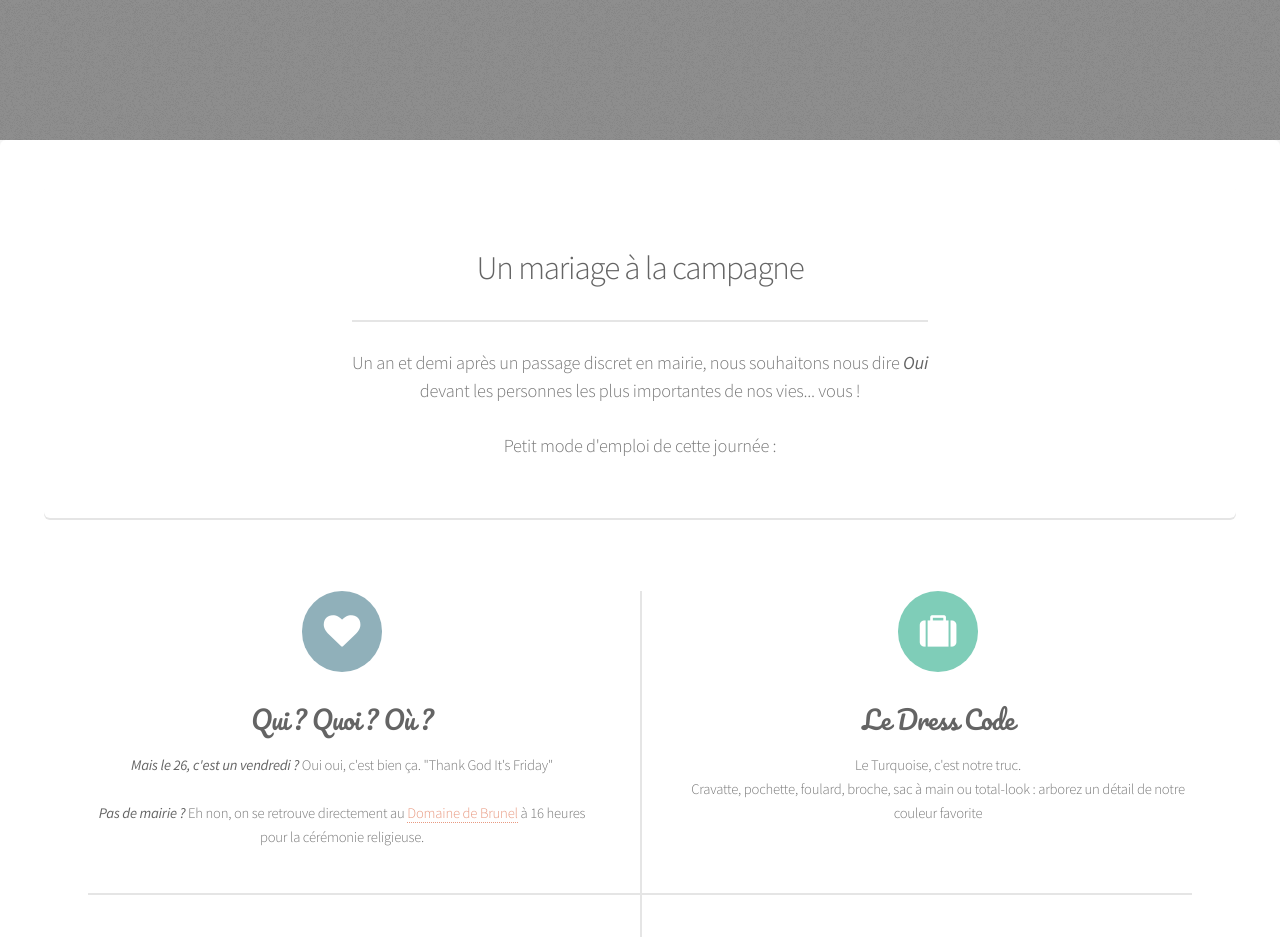
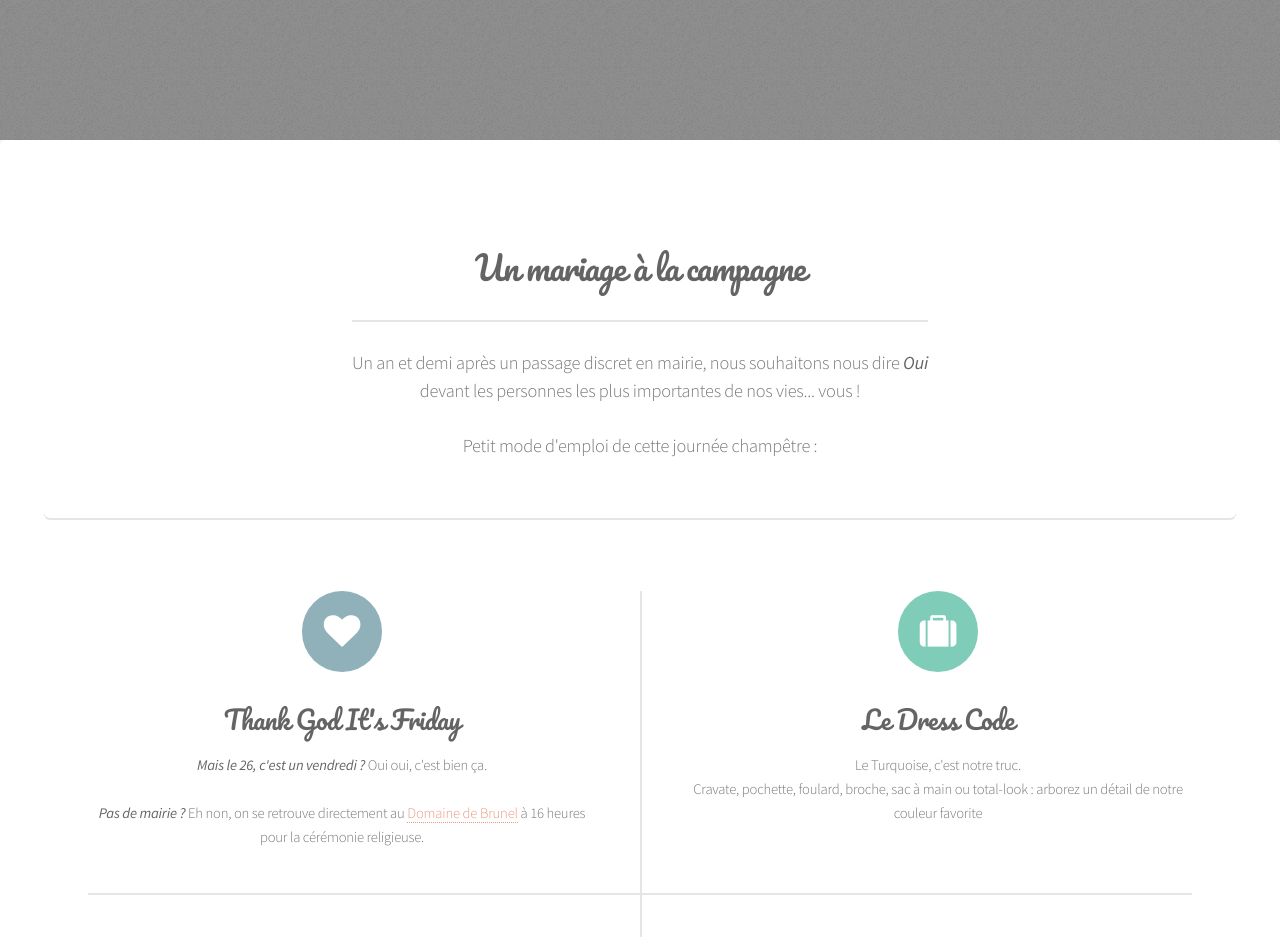
Before and after one commit to guillaumelandre/guillaumelandre.github.io, a Jekyll site: the page built from index.md, in a window 1280 px wide. Shown: the part 682-1619 px from the top of the page. Built offline with Jekyll 4.4.1, drawn with Linux system fonts in a browser that asks for light colours; some of the changed text lies outside the part shown.

Commit message:
A few adjustments

```diff
--- a/assets/css/main.css
+++ b/assets/css/main.css
@@ -28,6 +28,14 @@
 		vertical-align: baseline;
 	}
 
+	h2 {
+		margin: 0;
+		padding: 0;
+		border: 0;
+		font-size: 100%;
+		font-family: 'Pacifico', cursive;
+		vertical-align: baseline;
+	}
 
 	article, aside, details, figcaption, figure, footer, header, hgroup, menu, nav, section {
 		display: block;
--- a/index.md
+++ b/index.md
@@ -7,7 +7,7 @@ title: Home
 	<header class="major">
 		<h2>Un mariage à la campagne
 		</h2>
-		<p>Un an et demi après un passage discret en mairie, nous souhaitons nous dire <em><b>Oui</b></em><br>devant les personnes les plus importantes de nos vies... vous !<br><br>Petit mode d'emploi de cette journée :</p>
+		<p>Un an et demi après un passage discret en mairie, nous souhaitons nous dire <em><b>Oui</b></em><br>devant les personnes les plus importantes de nos vies... vous !<br><br>Petit mode d'emploi de cette journée champêtre :</p>
 	</header>
 
 	<!--<span class="image featured"><img src="images/pic01.jpg" alt="" /></span>-->
@@ -18,25 +18,25 @@ title: Home
 	<div class="features-row">
 		<section>
 			<span class="icon major fa-heart accent4"></span>
-			<h3>Qui ? Quoi ? Où ?</h3>
-			<p><i><b>Mais le 26, c'est un vendredi ?</b></i> Oui oui, c'est bien ça. "Thank God It's Friday"<br><br><b><i>Pas de mairie ?</i></b> Eh non, on se retrouve directement au <a href="#plans">Domaine de Brunel</a> à 16 heures pour la cérémonie religieuse.</p>
+			<h3>Thank God It's Friday</h3>
+			<p><i><b>Mais le 26, c'est un vendredi ?</b></i> Oui oui, c'est bien ça.<br><br><b><i>Pas de mairie ?</i></b> Eh non, on se retrouve directement au <a href="#plans">Domaine de Brunel</a> à 16 heures pour la cérémonie religieuse.</p>
 		</section>
 		<section>
 			<span class="icon major fa-suitcase accent3"></span>
 			<h3>Le Dress Code</h3>
-			<p>Le Turquoise, c'est notre truc.<br>Cravatte, pochette, foulard, broche, sac à main ou total-look : arborez un détail de notre couleur favorite</p>
+			<p>Le Turquoise, c'est notre truc.<br>Cravate, pochette, foulard, broche, sac à main ou total-look : arborez un détail de notre couleur favorite</p>
 		</section>
 	</div>
 	<div class="features-row">
 	<section>
 		<span class="icon major fa-hotel accent5"></span>
 		<h3>Le Logement</h3>
-		<p>Integer volutpat ante et accumsan commophasellus sed aliquam feugiat lorem aliquet ut enim rutrum phasellus iaculis accumsan dolore magna aliquam veroeros.</p>
+		<p>Pourquoi reprendre la route tout de suite ? Restez donc danser un peu plus longtemps avec nous et faites dodo dans un hotel ou chambre d'hôte proche. Voir liste <a href="assets/images/LogementsBrunel.pdf" target="_new">ici</a></p>
 	</section>
 		<section>
 			<span class="icon major fa-child accent2"></span>
 			<h3>Et Les Enfants ?</h3>
-			<p>Option Zero Tracas : les enfants restent à la maison pendant que les parents font la fête !</p>
+			<p>Option Zero Prise de Tête : les enfants restent à la maison pendant que les parents font la fête !</p>
 		</section>
 	</div>
 </section>
```
Also changed, not shown: other parts of index.md (+1 -1 lines), assets/images/banner3.jpg (added), 2 other files.
